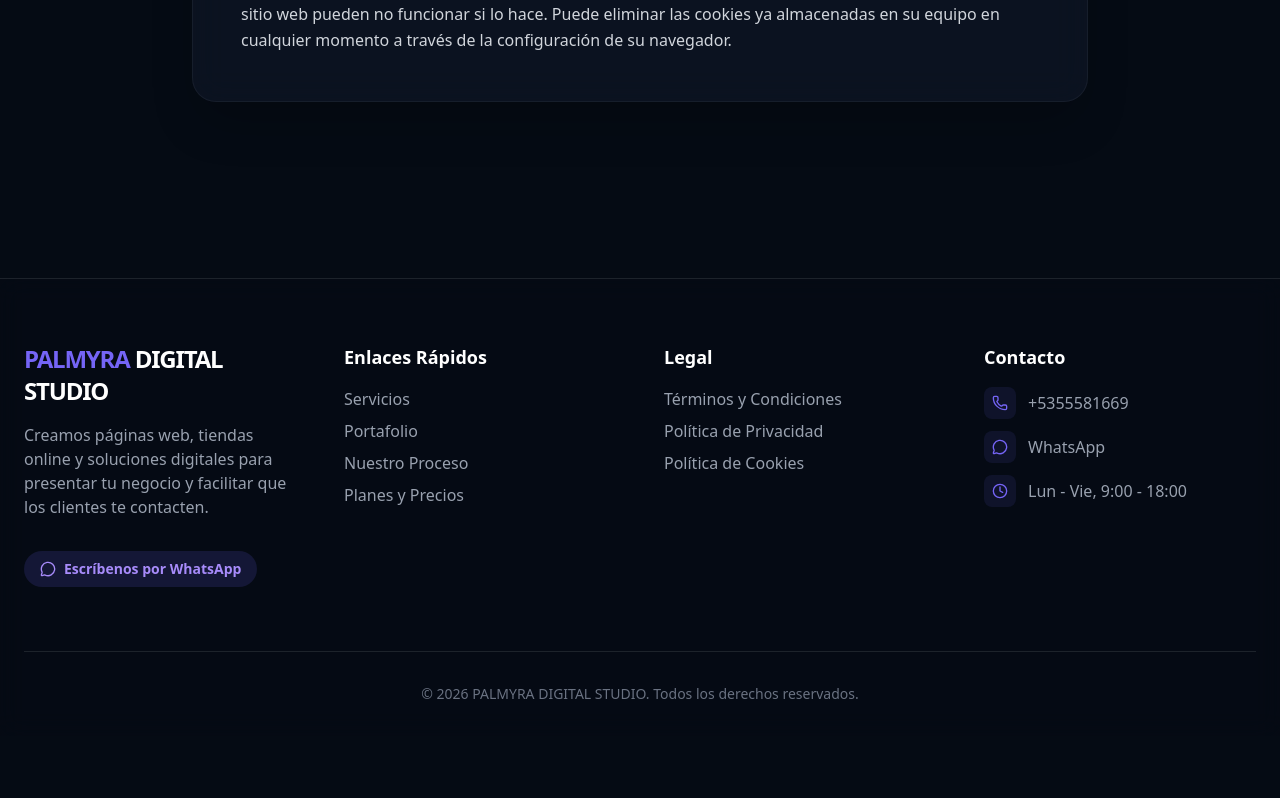
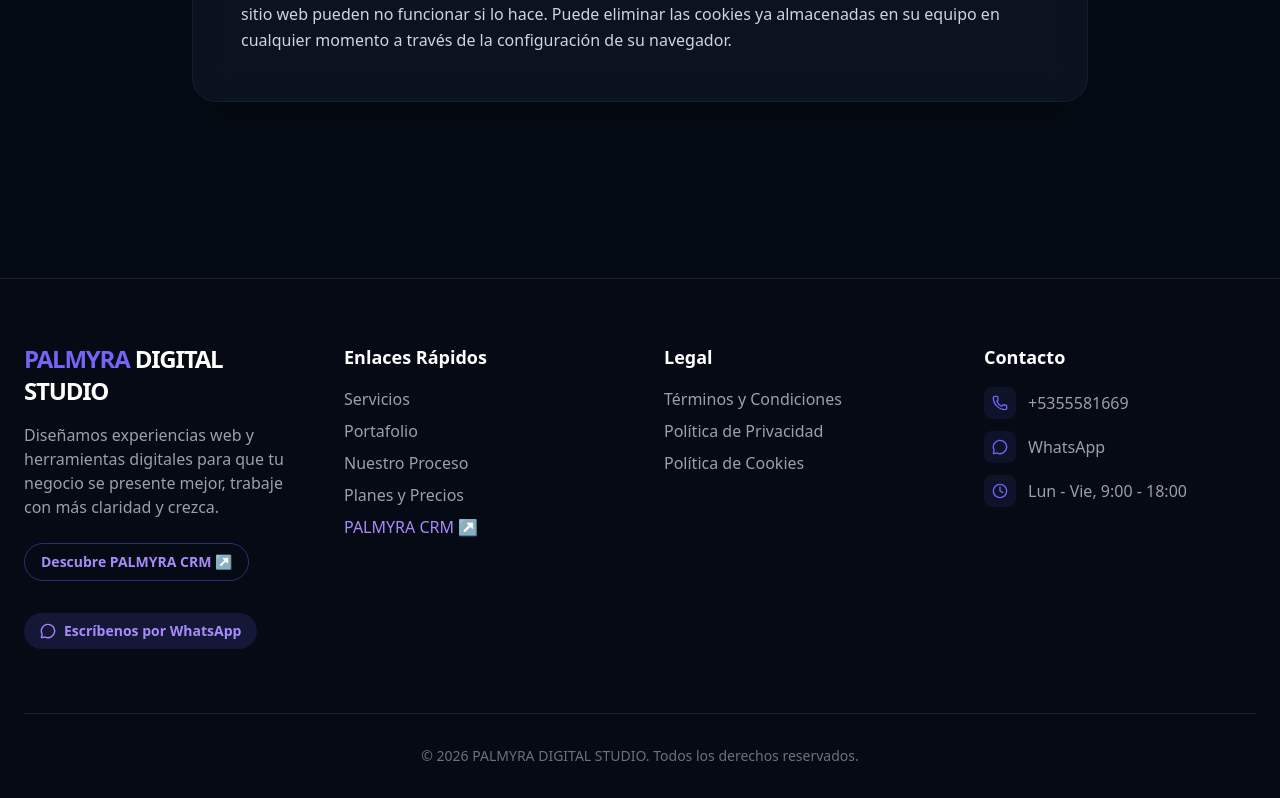
Before and after one commit to Cristian0311/Nexus-Digital-Studio, a React (Vite) app: page /cookies in a window 1280 px wide. Shown: the part 872-1670 px from the top of the page. Before the commit the page ends 1608 px from the top, so only its background shows below. Built offline with nearby package versions, Linux system fonts and the light colour scheme.

Commit message:
Mejora visual y enlace a PALMYRA CRM

```diff
--- a/src/components/layout/Footer.tsx
+++ b/src/components/layout/Footer.tsx
@@ -1,5 +1,5 @@
 import { Phone, MessageCircle, Clock } from 'lucide-react';
-import { WHATSAPP_NUMBER, WHATSAPP_URL } from '../../data';
+import { CRM_URL, WHATSAPP_NUMBER, WHATSAPP_URL } from '../../data';
 
 export default function Footer() {
   const currentYear = new Date().getFullYear();
@@ -14,8 +14,11 @@
               <span className="text-brand">PALMYRA</span> DIGITAL STUDIO
             </h3>
             <p className="text-gray-400">
-              Creamos páginas web, tiendas online y soluciones digitales para presentar tu negocio y facilitar que los clientes te contacten.
+              Diseñamos experiencias web y herramientas digitales para que tu negocio se presente mejor, trabaje con más claridad y crezca.
             </p>
+            <a href={CRM_URL} target="_blank" rel="noopener noreferrer" className="mt-2 inline-flex w-fit items-center gap-2 rounded-full border border-brand/40 px-4 py-2 text-sm font-semibold text-brand-light transition-colors hover:bg-brand/15">
+              Descubre PALMYRA CRM ↗
+            </a>
             <a href={`${WHATSAPP_URL}?text=Hola%2C%20quiero%20informaci%C3%B3n%20sobre%20sus%20servicios%20web.`} target="_blank" rel="noopener noreferrer" className="mt-4 inline-flex w-fit items-center gap-2 rounded-full bg-brand/15 px-4 py-2 text-sm font-semibold text-brand-light transition-colors hover:bg-brand hover:text-white">
               <MessageCircle size={16} /> Escríbenos por WhatsApp
             </a>
@@ -28,6 +31,7 @@
               <a href="#portafolio" className="text-gray-400 hover:text-brand transition-colors">Portafolio</a>
               <a href="#proceso" className="text-gray-400 hover:text-brand transition-colors">Nuestro Proceso</a>
               <a href="#precios" className="text-gray-400 hover:text-brand transition-colors">Planes y Precios</a>
+              <a href={CRM_URL} target="_blank" rel="noopener noreferrer" className="text-brand-light hover:text-white transition-colors">PALMYRA CRM ↗</a>
             </nav>
           </div>
 
```
